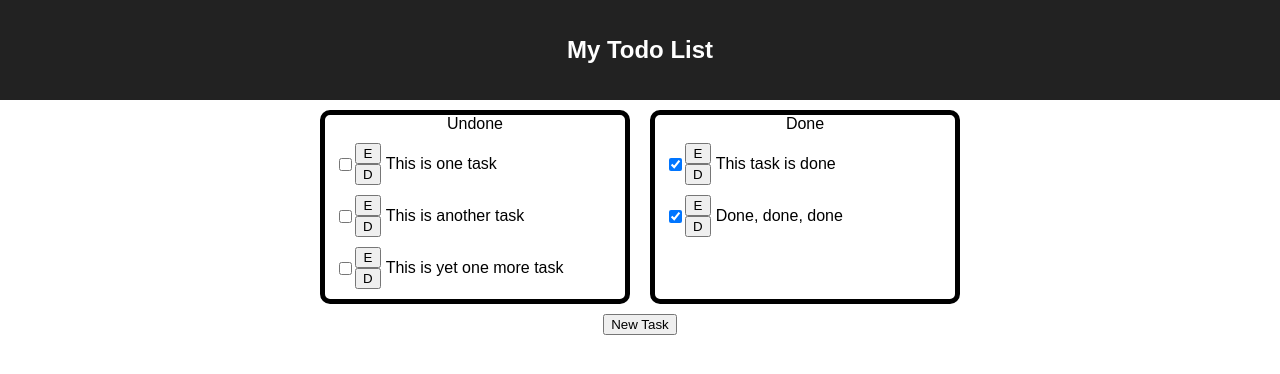
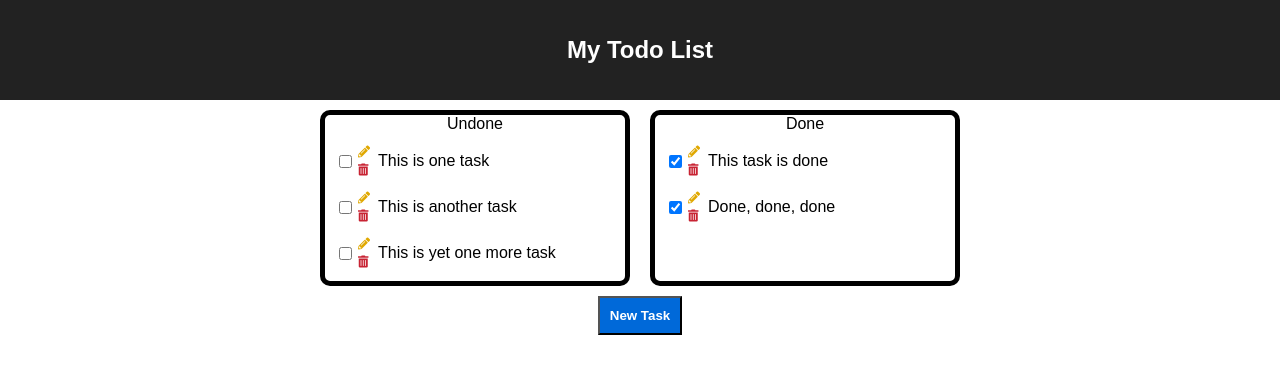
Before and after one commit to urbinans/todo-react-app, a React (Create React App) app: page / in a window 1280 px wide. Shown: the top 374 px of the page. Built offline with nearby package versions, Linux system fonts and the light colour scheme.

Commit message:
Added icons for edit and delete

```diff
--- a/public/index.html
+++ b/public/index.html
@@ -4,6 +4,7 @@
     <meta charset="utf-8">
     <meta name="viewport" content="width=device-width, initial-scale=1, shrink-to-fit=no">
     <meta name="theme-color" content="#000000">
+    <link href="https://use.fontawesome.com/releases/v5.0.8/css/all.css" rel="stylesheet">
     <!--
       manifest.json provides metadata used when your web app is added to the
       homescreen on Android. See https://developers.google.com/web/fundamentals/engage-and-retain/web-app-manifest/
--- a/src/App.css
+++ b/src/App.css
@@ -20,3 +20,10 @@
 .App-intro {
   font-size: large;
 }
+
+.App-new-task-button {
+  padding: 10px;
+  font-weight: bold;
+  color: white;
+  background-color: #0069d9;
+}
--- a/src/App.js
+++ b/src/App.js
@@ -49,7 +49,7 @@ class App extends Component {
           <TaskLister title="Undone" tasks={undoneTasks} />
           <TaskLister title="Done" tasks={doneTasks} />
         </div>
-        <button>New Task</button>
+        <button className="App-new-task-button">New Task</button>
       </div>
     );
   }
--- a/src/TaskItem.css
+++ b/src/TaskItem.css
@@ -7,6 +7,17 @@
 .Task-actions {
     display: flex;
     flex-direction: column;
+    font-size: 75%;
+}
+
+.Task-delete {
+    margin: 3px;
+    color: #c82333;
+}
+
+.Task-edit {
+    margin: 3px;
+    color: #e0a800;
 }
 
 .Task-desc {
--- a/src/TaskItem.js
+++ b/src/TaskItem.js
@@ -5,10 +5,10 @@ class TaskItem extends Component {
   render() {
     return (
       <div className="Task">
-        <input type="checkbox" checked={this.props.checked} />
+        <input type="checkbox" defaultChecked={this.props.checked} />
         <div className="Task-actions">
-          <input type="button" value="E" />
-          <input type="button" value="D" />
+          <i className="fas fa-pencil-alt Task-edit"></i>
+          <i className="fas fa-trash-alt Task-delete"></i>
         </div>
         <span className="Task-desc">{this.props.description}</span>
       </div>
```
